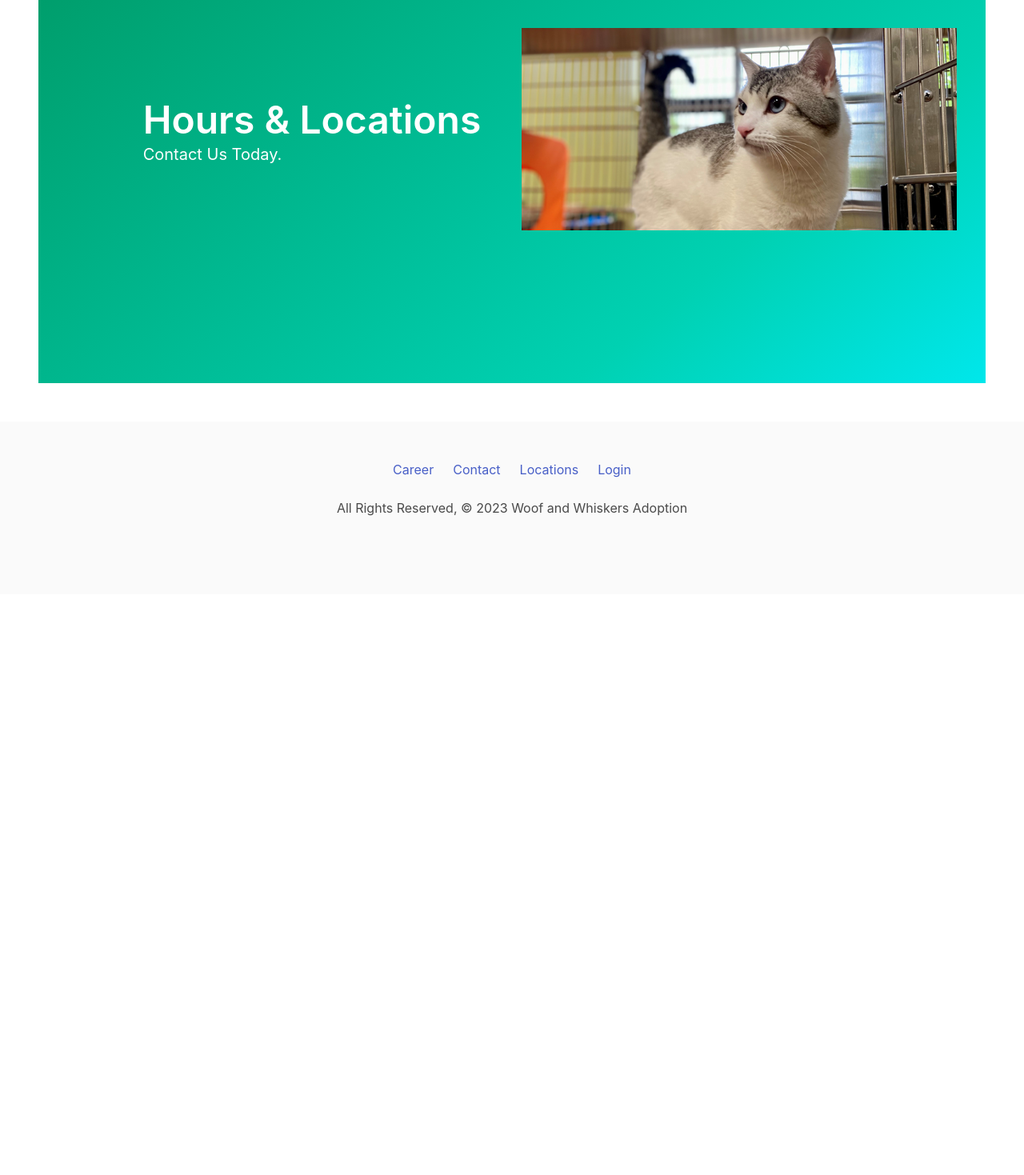
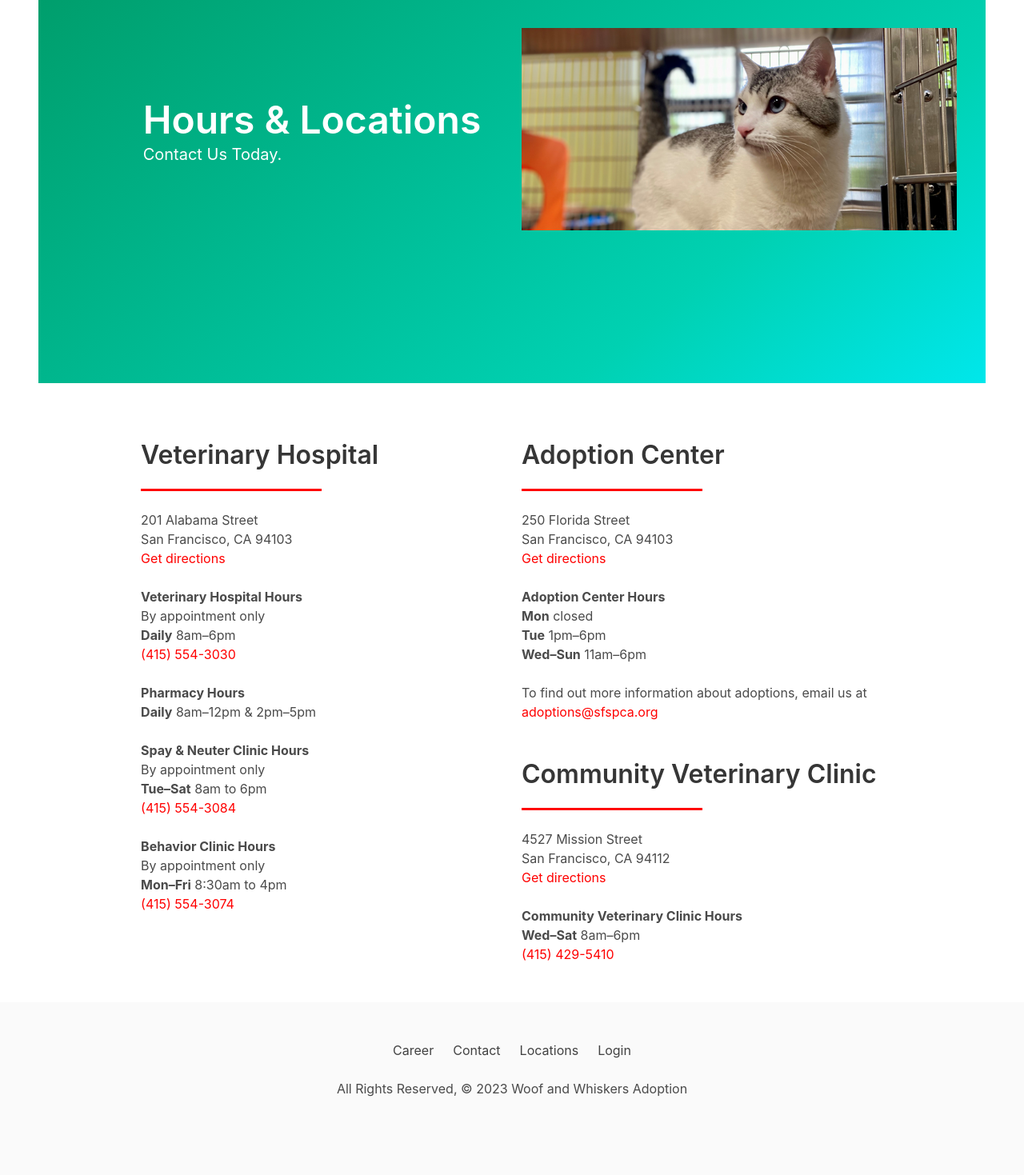
Before and after one commit to Apple-supaporn/project4-dog-and-cat-adoption, a Django app: page /hours-locations/ in a window 1280 px wide. Shown: the part 105-1574 px from the top of the page at 80% size. Before the commit the page ends 750 px from the top, so only its background shows below. Run offline with Django 4.2, Linux system fonts and the light colour scheme.

Commit message:
add data and style on hours-locations page

```diff
--- a/dog_and_cat_adoption_project/dog_and_cat_adoption_app/templates/dogncat/base.html
+++ b/dog_and_cat_adoption_project/dog_and_cat_adoption_app/templates/dogncat/base.html
@@ -73,16 +73,16 @@
   <div class="container has-text-centered">
     <div class="columns is-centered is-multiline">
       <div class="column is-narrow">
-        <a href="{% url 'home' %}" class="has-text-gray">Career</a>
+        <a href="{% url 'home' %}" class="has-text-gray" style="color: rgb(66, 66, 66);">Career</a>
       </div>
       <div class="column is-narrow">
-        <a href="{% url 'contact' %}" class="has-text-gray">Contact</a>
+        <a href="{% url 'contact' %}" class="has-text-gray" style="color: rgb(66, 66, 66);">Contact</a>
       </div>
       <div class="column is-narrow">
-        <a href="{% url 'hours_locations' %}" class="has-text-gray">Locations</a>
+        <a href="{% url 'hours_locations' %}" class="has-text-gray"  style="color: rgb(66, 66, 66);">Locations</a>
       </div>
       <div class="column is-narrow">
-        <a href="{% url 'login' %}" class="has-text-gray">Login</a>
+        <a href="{% url 'login' %}" class="has-text-gray" style="color: rgb(66, 66, 66);">Login</a>
       </div>
     </div>
     <div class="content">
--- a/dog_and_cat_adoption_project/dog_and_cat_adoption_app/templates/dogncat/cat_list.html
+++ b/dog_and_cat_adoption_project/dog_and_cat_adoption_app/templates/dogncat/cat_list.html
@@ -18,7 +18,10 @@
                 </div>
                 <!-- Left side: Image -->
                 <div class="column is-6">
-                    <img src="{% static 'images/cat_header.png' %}" alt="pets" class="big-photo" style="width: 100%; height: 100%; object-fit: cover;">
+                    <img src="{% static 'images/cat_header.png' %}"
+                    alt="pets"
+                    class="big-photo"
+                    style="width: 100%; height: 100%; object-fit: cover;">
                 </div>
             </div>
         </div>
--- a/dog_and_cat_adoption_project/dog_and_cat_adoption_app/templates/dogncat/hours_locations.html
+++ b/dog_and_cat_adoption_project/dog_and_cat_adoption_app/templates/dogncat/hours_locations.html
@@ -13,8 +13,115 @@
                 </div>
                 <!-- Left side: Image -->
                 <div class="column is-6">
-                    <img src="{% static 'images/cat_header.png' %}" alt="pets" class="big-photo" style="width: 100%; height: 100%; object-fit: cover;">
+                    <img src="{% static 'images/cat_header.png' %}"
+                    alt="pets"
+                    class="big-photo"
+                    style="width: 100%; height: 100%; object-fit: cover;">
                 </div>
+            </div>
+        </div>
+    </div>
+</section>
+<br>
+<br>
+<br>
+<section class="hero is-bold">
+    <div class="container">
+        <div class="columns">
+            <!-- Veterinary Hospital Column -->
+            <div class="column">
+                <p class="title">Veterinary Hospital</p>
+                <p class="title" style="border-bottom: 3px solid red; width: 50%;"></p>
+                <p>
+                    201 Alabama Street
+                    <br>San Francisco, CA 94103
+                    <br>
+                        <a href="https://www.google.com/maps/place/201+Alabama+St,
+                        +San+Francisco,+CA+94103/@37.7670186,-122.4147912,17z/data=
+                        !3m1!4b1!4m6!3m5!1s0x808f7e2f84cbf867:0x9354e6b2d35d0cf4!8m2!3d37.
+                        7670186!4d-122.4122163!16s%2Fg%2F11bw41245w?entry=ttu"
+                        style="color: red;"
+                        target="_blank">
+                        Get directions
+                        </a>
+                    <br>
+                    <br>
+                    <b>Veterinary Hospital Hours</b>
+                    <br>By appointment only
+                    <br><b>Daily</b> 8am–6pm
+                    <br><a href="tel: 4155543030" style="color: red;">(415) 554-3030</a>
+                    <br>
+                    <br>
+                    <b>Pharmacy Hours</b>
+                    <br><b>Daily</b> 8am–12pm & 2pm–5pm
+                    <br>
+                    <br>
+                    <b>Spay & Neuter Clinic Hours</b>
+                    <br>By appointment only
+                    <br><b>Tue–Sat</b> 8am to 6pm
+                    <br><a href="tel: 4155543084" style="color: red;">(415) 554-3084</a>
+                    <br>
+                    <br>
+                    <b>Behavior Clinic Hours</b>
+                    <br>By appointment only
+                    <br><b>Mon–Fri</b> 8:30am to 4pm
+                    <br><a href="tel: 4155543074" style="color: red;">(415) 554-3074</a>
+                </p>
+            </div>
+            <!-- Adoption Center/Community Veterinary Clinic Column -->
+            <div class="column">
+                <p class="title">Adoption Center</p>
+                <p class="title" style="border-bottom: 3px solid red; width: 50%;"></p>
+                <p>
+                    250 Florida Street
+                    <br>San Francisco, CA 94103
+                    <br>
+                        <a href="https://www.google.com/maps/place/250+
+                        Florida+St,+San+Francisco,+CA+94103/@37.7660315,-122.4141942,17z/
+                        data=!3m1!4b1!4m6!3m5!1s0x808f7e2f94fa547d:0x27106e681320893a!8m2!
+                        3d37.7660315!4d-122.4116193!16s%2Fg%2F11c5k_0z5d?entry=ttu"
+                        style="color: red;"
+                        target="_blank">
+                        Get directions
+                        </a>
+                    <br>
+                    <br>
+                    <b>Adoption Center Hours</b>
+                    <br><b>Mon</b> closed
+                    <br><b>Tue</b> 1pm–6pm
+                    <br><b>Wed–Sun</b> 11am–6pm
+                    <br>
+                    <br>
+                    To find out more information about adoptions, email us at
+                    <a href="https://mail.google.com/mail/u/0/?fs=1&tf=cm&source=
+                    mailto&to=adoptions@sfspca.org"
+                    style="color: red;"
+                    target="_blank">
+                    adoptions@sfspca.org
+                    </a>
+                </p>
+                <br>
+                <br>
+                <p class="title">Community Veterinary Clinic</p>
+                <p class="title" style="border-bottom: 3px solid red; width: 50%;"></p>
+                <p>
+                    4527 Mission Street
+                    <br>San Francisco, CA 94112
+                    <br>
+                    <a href="https://www.google.com/maps/place/4527+Mission+St,
+                    +San+Francisco,+CA+94112/@37.7257122,-122.4364026,17z/data=!3m1!
+                    4b1!4m6!3m5!1s0x808f7e88c6c80c41:0x55a7ce6a0c402a0c!8m2!3d37.
+                    7257122!4d-122.4338277!16s%2Fg%2F11bytnsmrb?entry=ttu"
+                    style="color: red;"
+                    target="_blank">
+                    Get directions
+                    </a>
+                    <br>
+                    <br>
+                    <b>Community Veterinary Clinic Hours</b>
+                    <br><b>Wed–Sat</b> 8am–6pm
+                    <br><a href="tel: 4154295410" style="color: red;">(415) 429-5410</a>
+                </p>
             </div>
         </div>
     </div>
@@ -23,4 +130,5 @@
 
 
 
+
 {% endblock %}
```
Also changed, not shown: dog_and_cat_adoption_project/dog_and_cat_adoption_app/templates/dogncat/about.html (+26 -6 lines).
